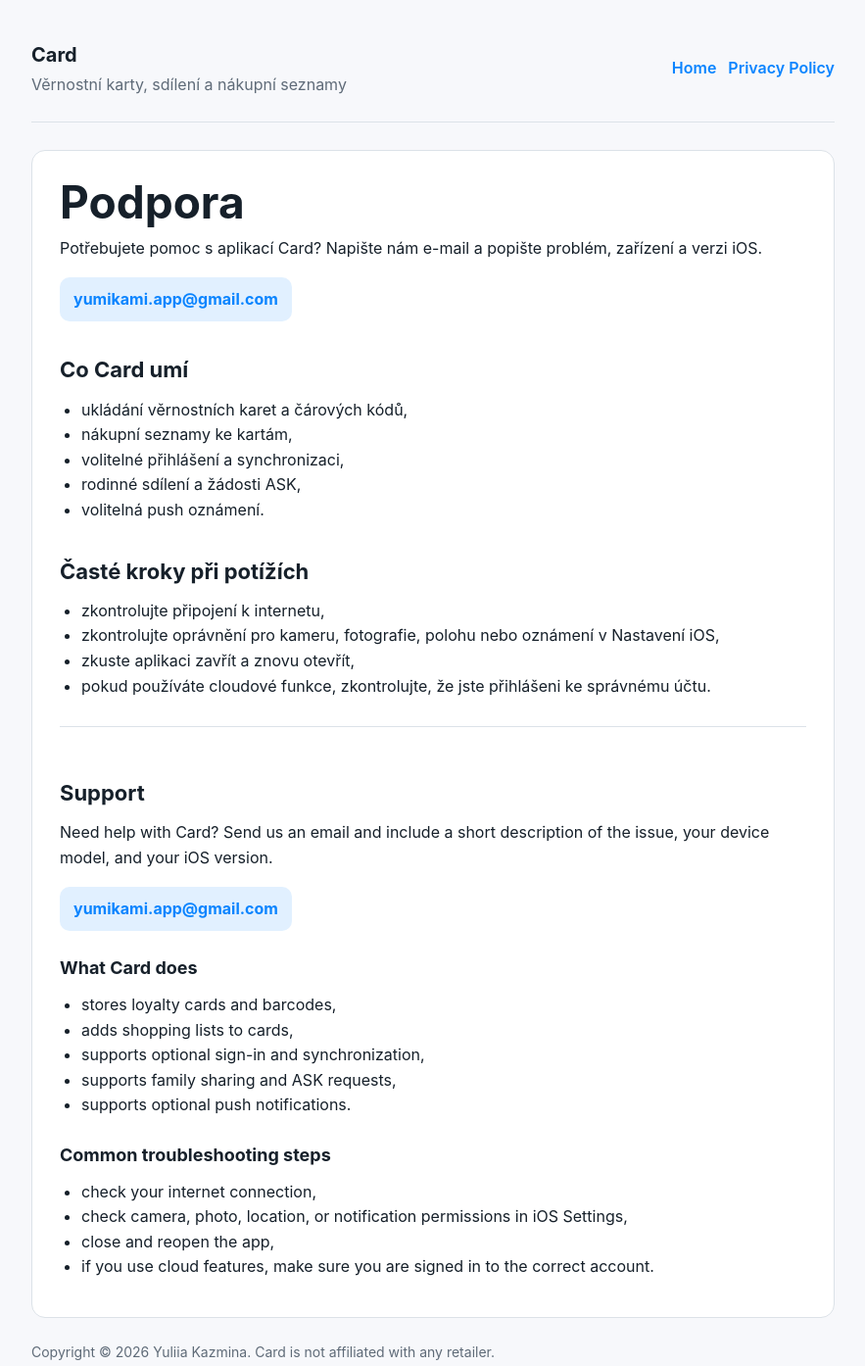
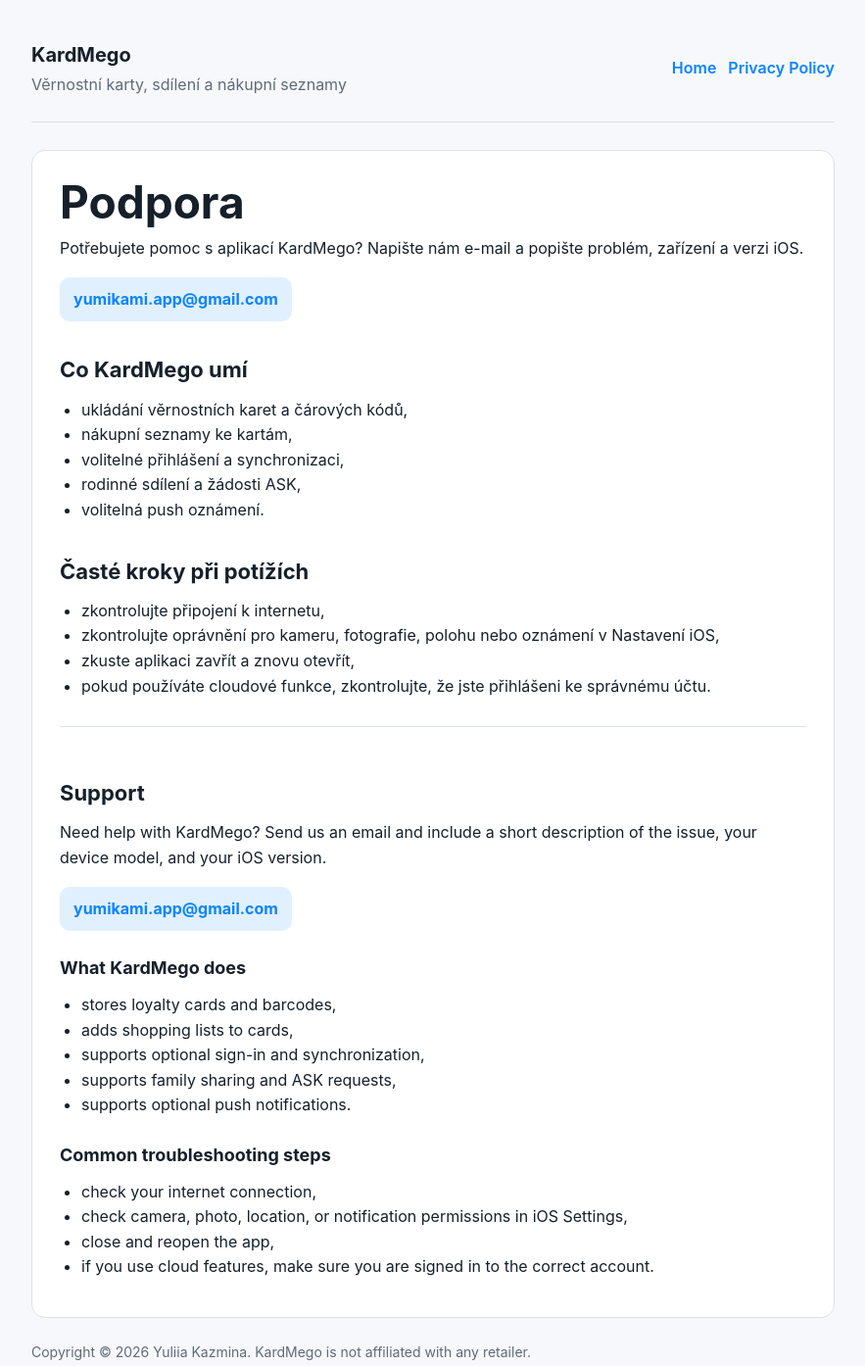
Before and after one commit to 4neon4/card-public-pages, a plain HTML site: page support.html in a window 1280 px wide. Shown: the whole page at 98% size, without its empty margins (198-1081 px from the left). Drawn offline with Linux system fonts and the light colour scheme.

Commit message:
Rename public pages to KardMego

```diff
--- a/support.html
+++ b/support.html
@@ -3,14 +3,14 @@
 <head>
   <meta charset="utf-8">
   <meta name="viewport" content="width=device-width, initial-scale=1">
-  <title>Card - Podpora</title>
+  <title>KardMego - Podpora</title>
   <link rel="stylesheet" href="styles.css">
 </head>
 <body>
   <div class="page">
     <header>
       <div class="brand">
-        <strong>Card</strong>
+        <strong>KardMego</strong>
         <span>Věrnostní karty, sdílení a nákupní seznamy</span>
       </div>
       <nav>
@@ -21,10 +21,10 @@
 
     <main>
       <h1>Podpora</h1>
-      <p>Potřebujete pomoc s aplikací Card? Napište nám e-mail a popište problém, zařízení a verzi iOS.</p>
+      <p>Potřebujete pomoc s aplikací KardMego? Napište nám e-mail a popište problém, zařízení a verzi iOS.</p>
       <p><a class="contact" href="mailto:yumikami.app@gmail.com">yumikami.app@gmail.com</a></p>
 
-      <h2>Co Card umí</h2>
+      <h2>Co KardMego umí</h2>
       <ul>
         <li>ukládání věrnostních karet a čárových kódů,</li>
         <li>nákupní seznamy ke kartám,</li>
@@ -43,10 +43,10 @@
 
       <section class="language-block" lang="en">
         <h2>Support</h2>
-        <p>Need help with Card? Send us an email and include a short description of the issue, your device model, and your iOS version.</p>
+        <p>Need help with KardMego? Send us an email and include a short description of the issue, your device model, and your iOS version.</p>
         <p><a class="contact" href="mailto:yumikami.app@gmail.com">yumikami.app@gmail.com</a></p>
 
-        <h3>What Card does</h3>
+        <h3>What KardMego does</h3>
         <ul>
           <li>stores loyalty cards and barcodes,</li>
           <li>adds shopping lists to cards,</li>
@@ -66,7 +66,7 @@
     </main>
 
     <footer>
-      Copyright © 2026 Yuliia Kazmina. Card is not affiliated with any retailer.
+      Copyright © 2026 Yuliia Kazmina. KardMego is not affiliated with any retailer.
     </footer>
   </div>
 </body>
```
Also changed, not shown: index.html (+5 -5 lines), privacy.html (+5 -5 lines), 1 other file.
